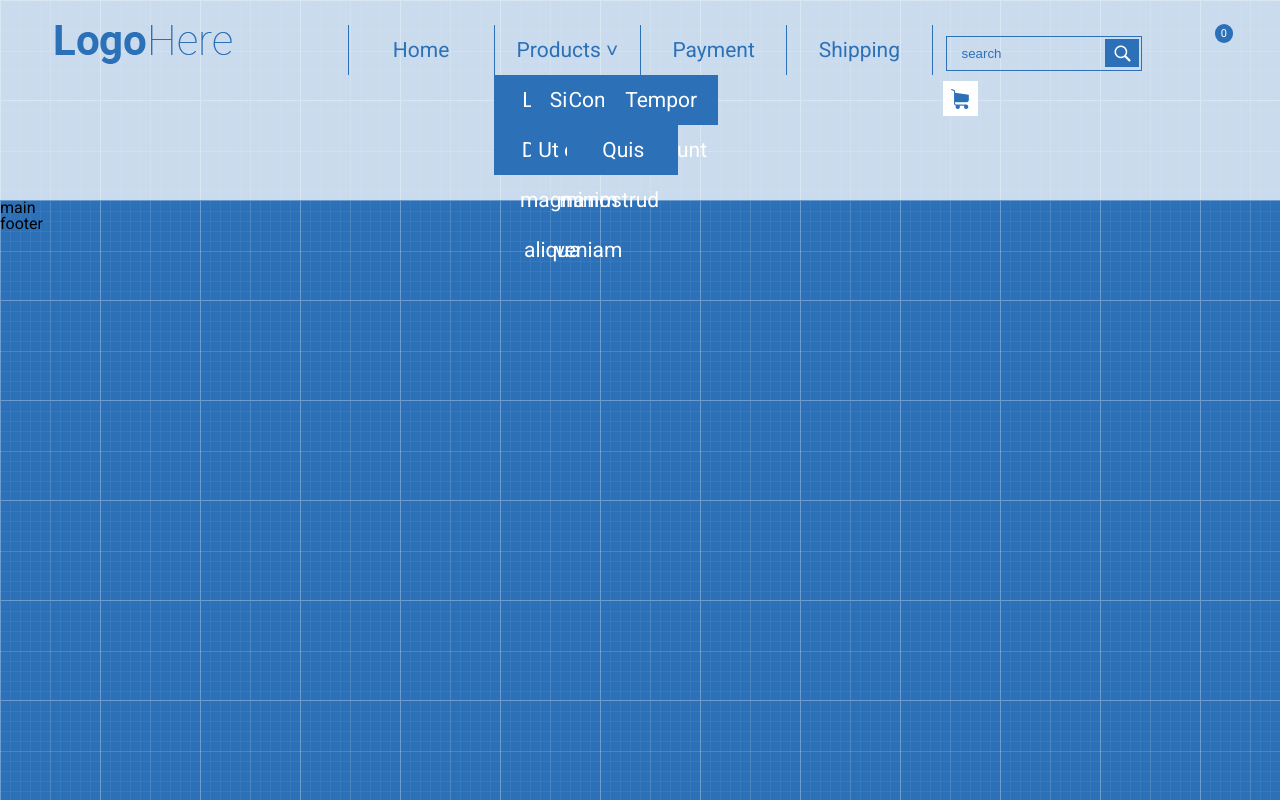
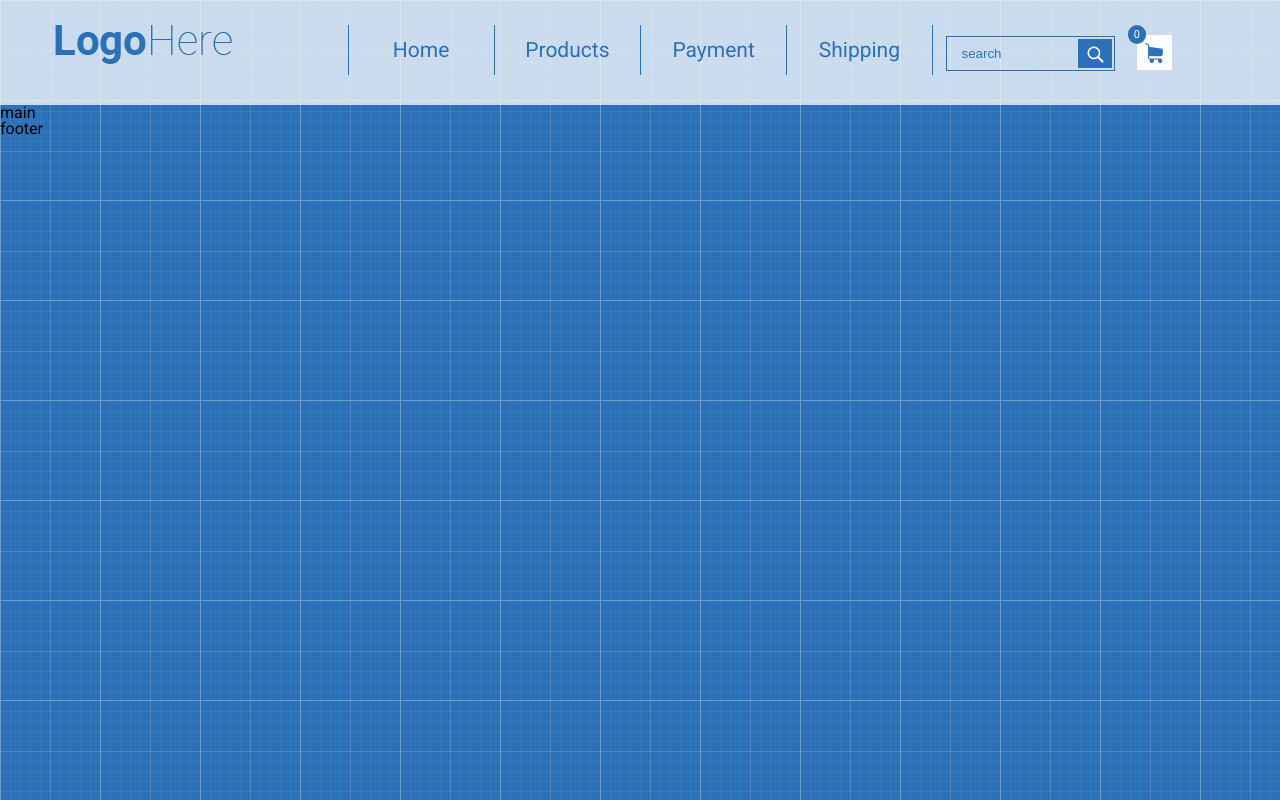
Before and after one commit to YevheniiaBahrova/yevheniia.bahrova.github.io, a plain HTML site: page index.html in a window 1280 px wide. Drawn offline with Linux system fonts and the light colour scheme.

Commit message:
fix submenu

```diff
--- a/index.html
+++ b/index.html
@@ -22,7 +22,7 @@
 					<nav>
 						<ul class="menu row">
 							<li><a href="">Home</a></li>
-							<li><a href="">Products ˅</a>
+							<li class="hidden"><a href="">Products </a>
 								<ul class="submenu row">
 				                    <li><a href="#">Lorem ipsum dolor</a></li>
 				                    <li><a href="#">Sit amet</a></li>
--- a/style.css
+++ b/style.css
@@ -17,6 +17,12 @@ body {
 }
 .col-md-6 {
 	width: 50%;
+}
+.col-md-2{
+	width: 16.6%;
+}
+.col-md-1{
+	width: 8.3%;
 }
 .row:after {
 	content: "";
@@ -44,14 +50,13 @@ body {
 	color: #2c71b8;
 	font-size: 21px;
 }
-.menu li a:hover {
-	background-color:  #2c71b8;
-	color: white;
+.menu li:hover a{
+    background-color:  #2c71b8;
+    color: white;
+    display: block;
 }
-.submenu li a {
-	color: white;
-	background-color:#2c71b8;
-	display: block;
+.menu li .submenu li {
+	display: none;
 	height: 50px;
 	line-height: 50px;
 	text-align: center;
@@ -59,12 +64,29 @@ body {
 	font-size: 21px;
 	z-index: -1;
 	float: none;
-	width: 320%;
-
+	border-right: 1px #2c71b8 solid;
 }
-.submenu li a:hover
+.submenu li a {
+	color: white;
+	background-color: #2c71b8;
+}
+.menu {
+	position: relative;
+}
+.submenu {
+	position: absolute;
+	width: 200%;
+}
+.submenu li:hover a {
+	color: #2c71b8;
+	background-color: white;
+	display: block;
+}
+.menu li:hover>.submenu li {
+	display: block;
+}
 #search {
-  width: 71%;
+  width: 97%;
   height: 29px;
 }
 #search input {
@@ -74,7 +96,7 @@ body {
   margin-left: 13px;
 }
 #search .input {
-  width: 80%;
+  width: 90%;
   height: 35px;
   padding: 0 38px 1px 15px;
   background-color: transparent;
@@ -83,7 +105,7 @@ body {
 }
 #search .submit {
   width: 34px;
-  height: 28px;
+  height: 29px;
   cursor: pointer;
   margin-left: -37px;
   margin-top: 14px;
@@ -103,6 +125,8 @@ body {
 	background-position: center;
 	background-repeat: no-repeat;
 	margin: 10px;
+}
+.col-md-1 {
 	position: relative;
 }
 .counter {
@@ -110,10 +134,9 @@ body {
 	color: white;
 	position: absolute;
 	margin: 0;
-	border: 0.5 black solid;
 	border-radius: 50px;
 	font-size: 11px;
 	padding: 4px 6px;
-	right: 47px;
-	top: 24px;
+	right: 78px;
+	top: 0;
 }
```
